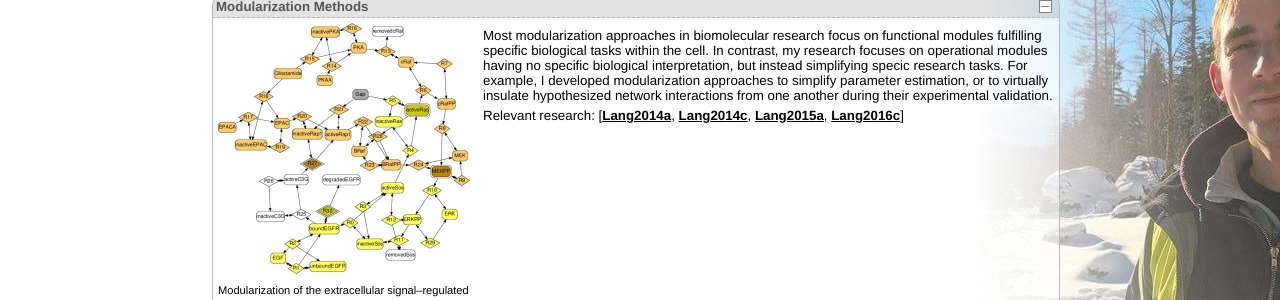
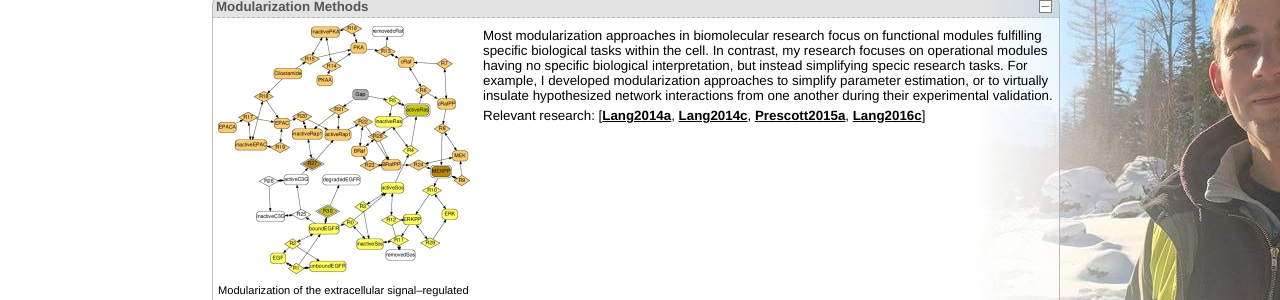
Before and after one commit to langmo/langmo.github.io, a Jekyll site: the page built from index.html, in a window 1280 px wide. Shown: the part 728-1028 px from the top of the page. Built offline with Jekyll 4.4.1, drawn with Linux system fonts in a browser that asks for light colours.

Commit message:
Triggering a rebuild...

```diff
--- a/index.html
+++ b/index.html
@@ -110,7 +110,7 @@ pagetitle : Personal Website of Moritz Lang
 			Relevant research:
 			[<span class="popupLink" onmouseenter="showPublicationPopup(this,'Lang2014a')" onmouseleave="removePublicationPopup()" onclick="openPublication('Lang2014a')">Lang2014a</span>,
 			<span class="popupLink" onmouseenter="showPublicationPopup(this,'Lang2014c')" onmouseleave="removePublicationPopup()" onclick="openPublication('Lang2014c')">Lang2014c</span>,
-			<span class="popupLink" onmouseenter="showPublicationPopup(this,'Lang2015a')" onmouseleave="removePublicationPopup()" onclick="openPublication('Lang2015a')">Lang2015a</span>,
+			<span class="popupLink" onmouseenter="showPublicationPopup(this,'Prescott2015a')" onmouseleave="removePublicationPopup()" onclick="openPublication('Prescott2015a')">Prescott2015a</span>,
 			<span class="popupLink" onmouseenter="showPublicationPopup(this,'Lang2016c')" onmouseleave="removePublicationPopup()" onclick="openPublication('Lang2016c')">Lang2016c</span>]
 		</p>
 		<br clear="all" />
```
